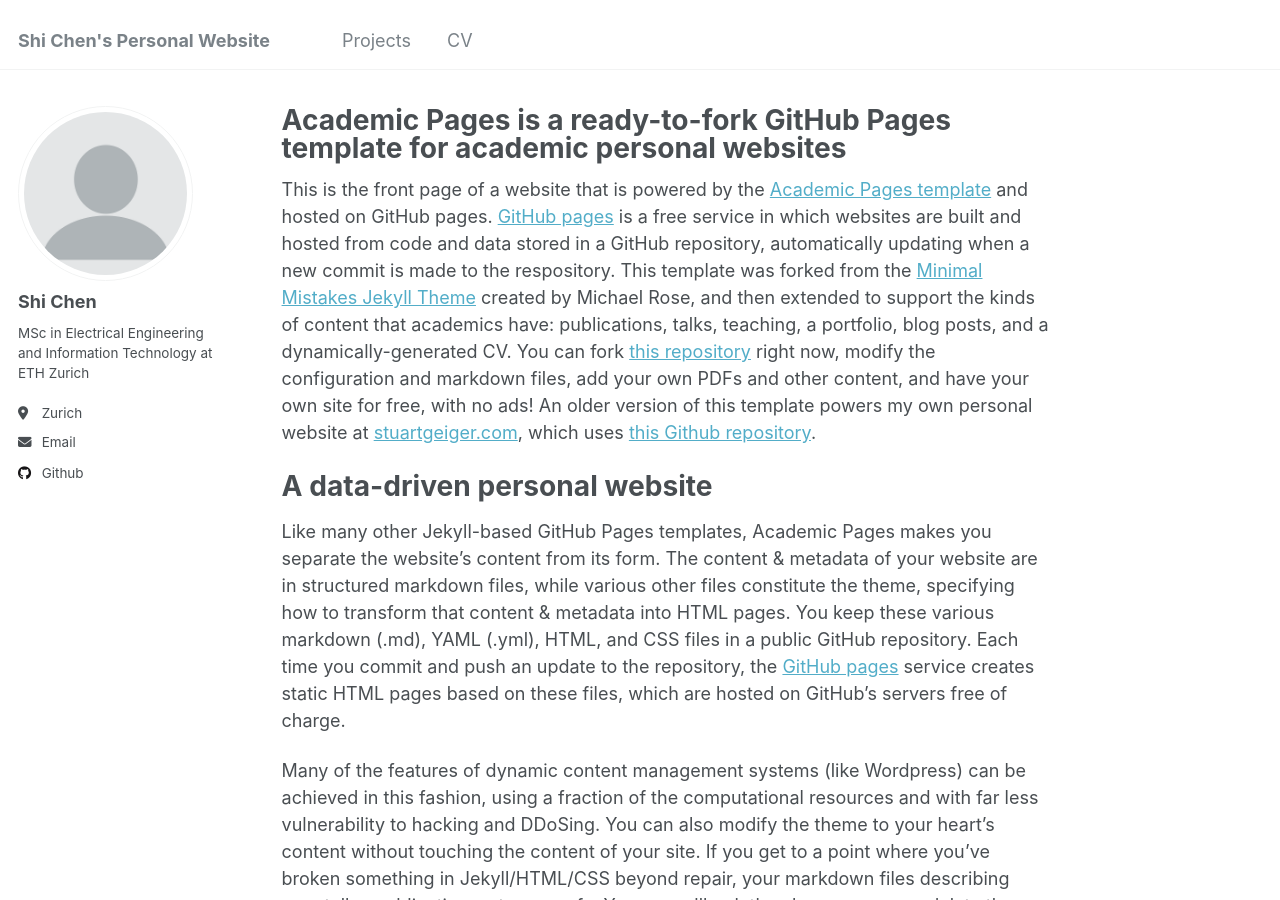
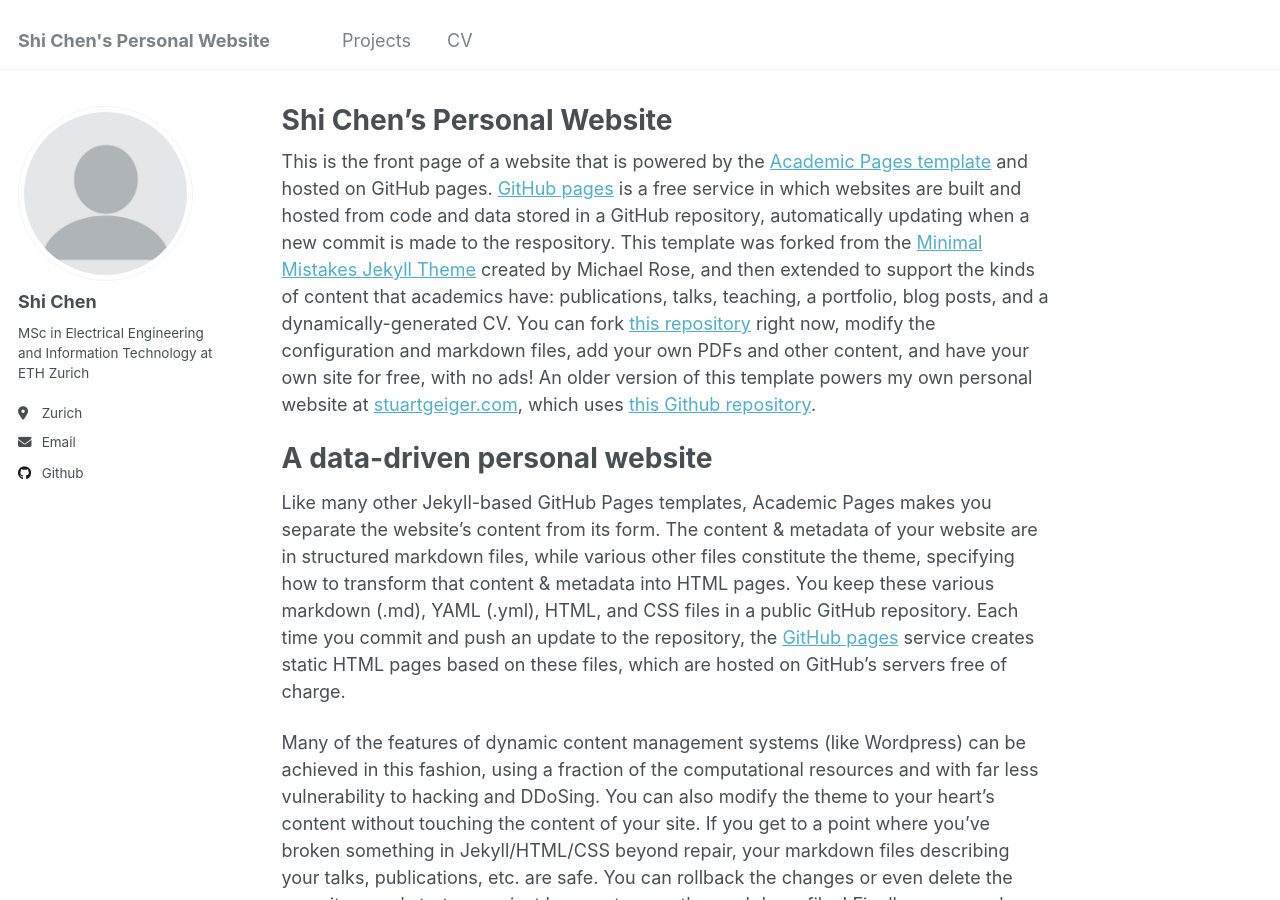
Before and after one commit to cs-vision/cs-vision.github.io, a Jekyll site: the page built from _pages/about.md, in a window 1280 px wide and 900 px high. Built offline with Jekyll 4.4.1, drawn with Linux system fonts in a browser that asks for light colours.

Commit message:
Update about.md not finished

```diff
--- a/_pages/about.md
+++ b/_pages/about.md
@@ -1,6 +1,6 @@
 ---
 permalink: /
-title: "Academic Pages is a ready-to-fork GitHub Pages template for academic personal websites"
+title: "Shi Chen's Personal Website"
 author_profile: true
 redirect_from:
   - /about/
```
